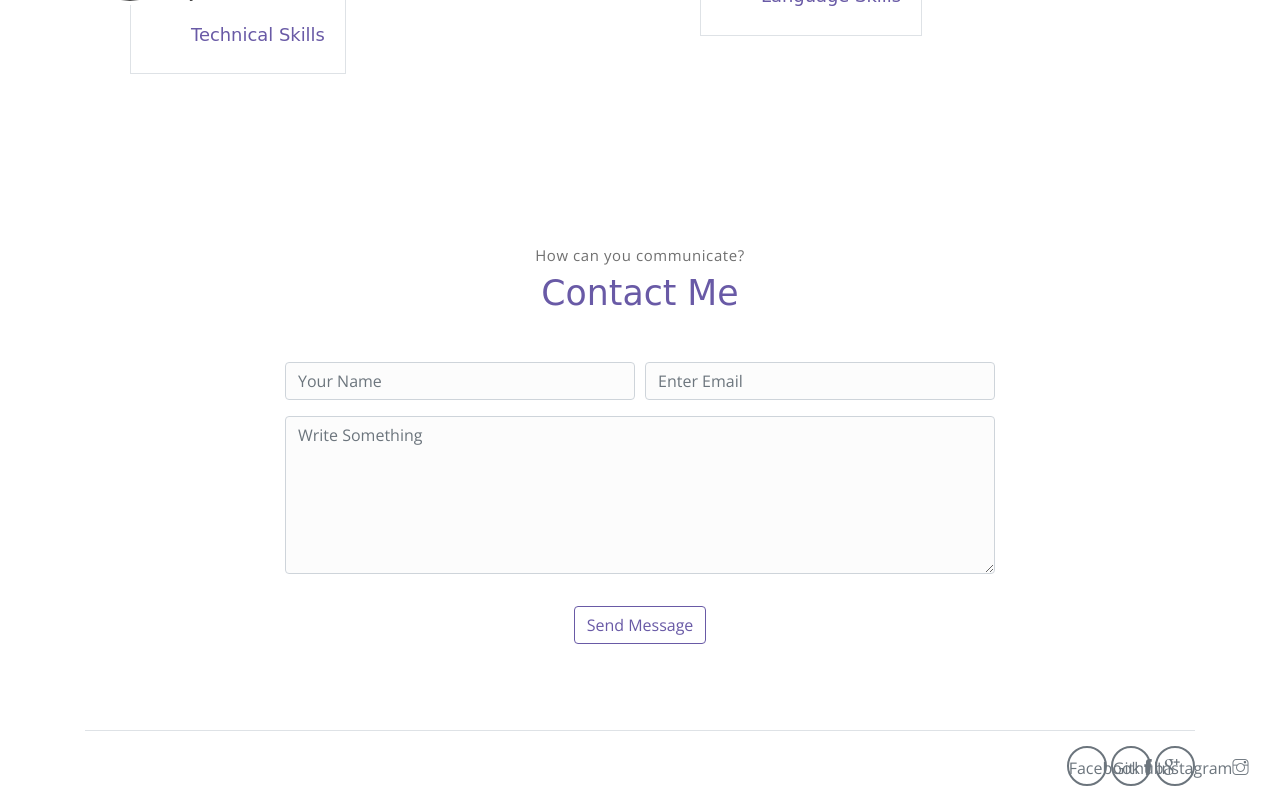
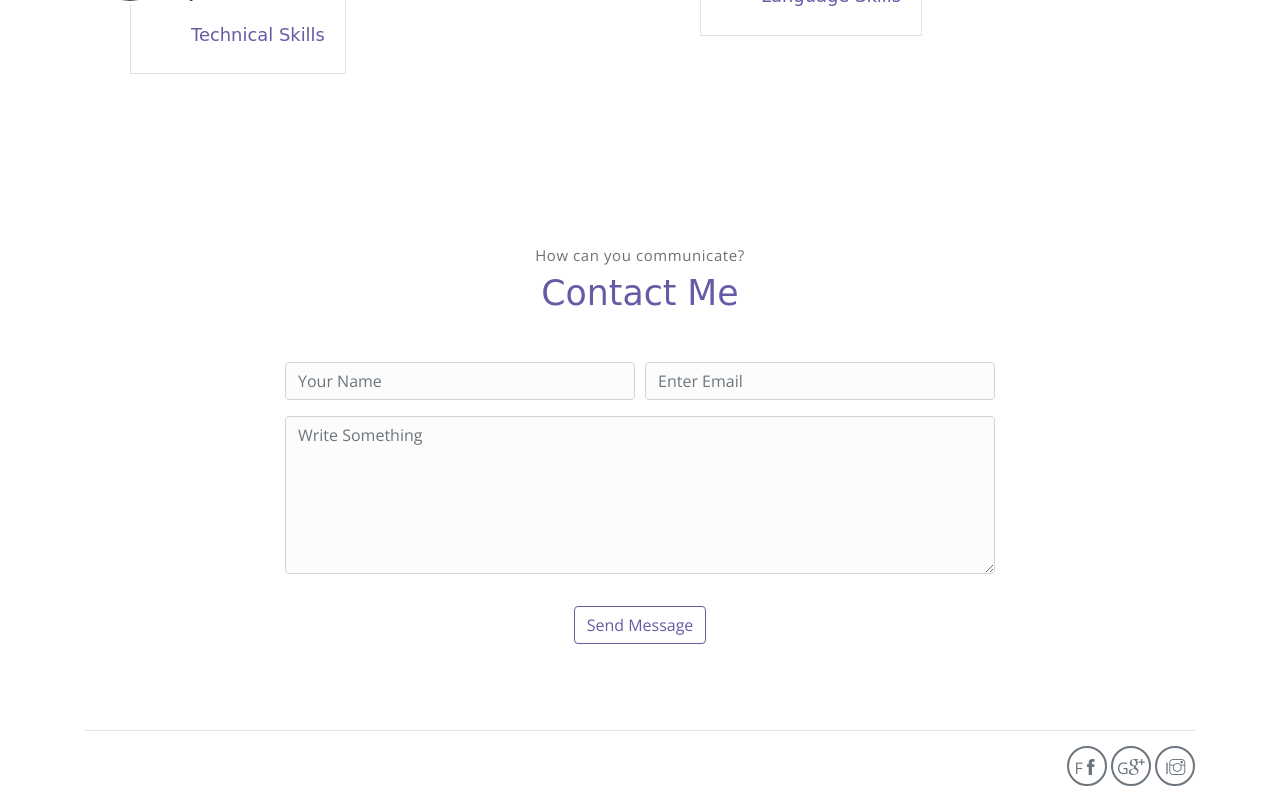
Before and after one commit to LaeLaeKaungNyunt/final, a website: page index.html in a window 1280 px wide. Shown: the part 2168-2968 px from the top of the page. Drawn offline with nearby package versions, Linux system fonts and the light colour scheme; files that its build step writes are made by us from their sources; files whose address does not match are found by name; a web font is replaced by a local one.

Commit message:
Update index.html

```diff
--- a/index.html
+++ b/index.html
@@ -185,9 +185,9 @@
         <footer class="footer">
 
             <div class="social-links text-right m-auto ml-sm-auto">
-                <a href="https://www.facebook.com/laelaekaungnyunt">Facebook<i class="ti-facebook"></i></a>
-                <a href="https://github.com/LaeLaeKaungNyunt" class="link">Github<i class="ti-google"></i></a>
-                <a href="https://www.instagram.com/ll_llaekn" class="link">Instagram<i class="ti-instagram"></i></a>
+                <a href="https://www.facebook.com/laelaekaungnyunt">F<i class="ti-facebook"></i></a>
+                <a href="https://github.com/LaeLaeKaungNyunt" class="link">G<i class="ti-google"></i></a>
+                <a href="https://www.instagram.com/ll_llaekn" class="link">I<i class="ti-instagram"></i></a>
             </div>
         </footer>
     </div> <!-- end of page footer -->
```
